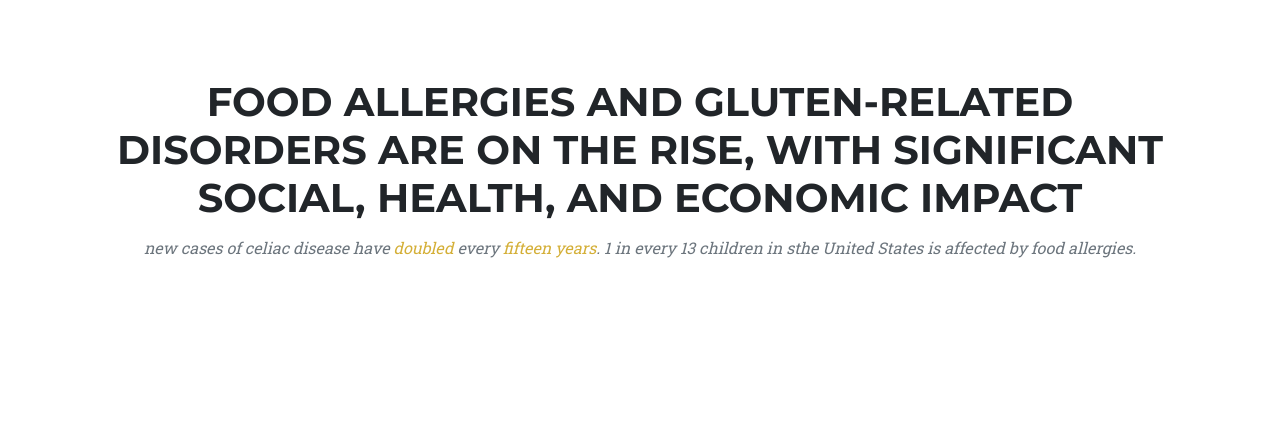
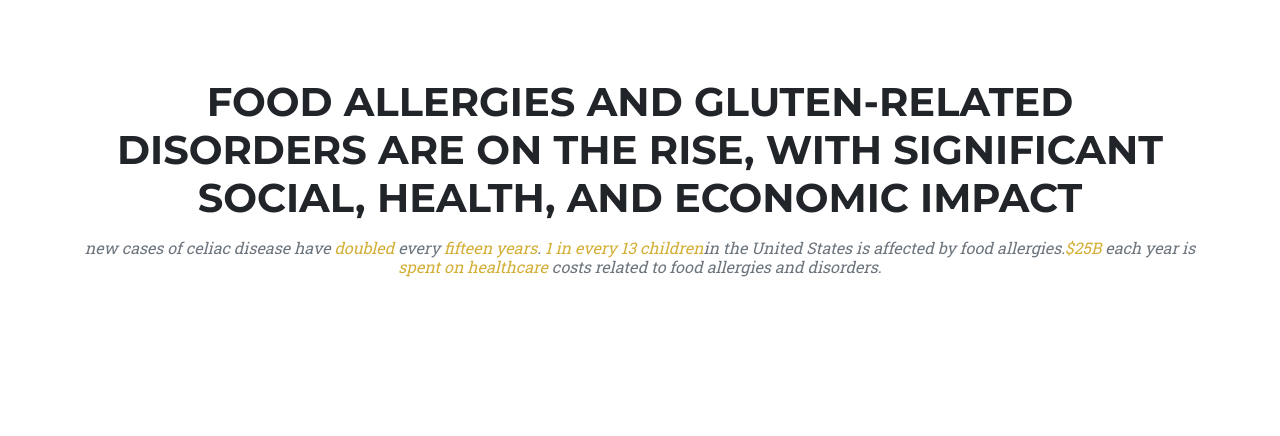
Before and after one commit to omaroium/etrpxcs, a Flask app: page / in a window 1280 px wide. Shown: the part 1051-1487 px from the top of the page. Before the commit the page ends 1309 px from the top, so only its background shows below. Run offline with Flask 2, Linux system fonts and the light colour scheme; some libraries are stand-ins or nearby versions.

Commit message:
Update home.html

```diff
--- a/templates/home.html
+++ b/templates/home.html
@@ -49,7 +49,7 @@
             <div class="container">
                 <div class="text-center">
                     <h2 class="section-heading text-uppercase">Food allergies and gluten-related disorders are on the rise, with significant social, health, and economic impact</h2>
-                    <h3 class="section-subheading text-muted">new cases of celiac disease have <span style="color:#D4AF37">doubled </span> every <span style="color:#D4AF37">fifteen years</span>. 1 in every 13 children in sthe United States is affected by food allergies.</h3>
+                    <h3 class="section-subheading text-muted">new cases of celiac disease have <span style="color:#D4AF37">doubled </span> every <span style="color:#D4AF37">fifteen years</span>. <span style="color:#D4AF37">1 in every 13 children</span>in the United States is affected by food allergies.<span style="color:#D4AF37">$25B </span>each year is <span style="color:#D4AF37">spent on healthcare</span> costs related to food allergies and disorders.</h3>
                 </div>
             </div>
         </section>
```
